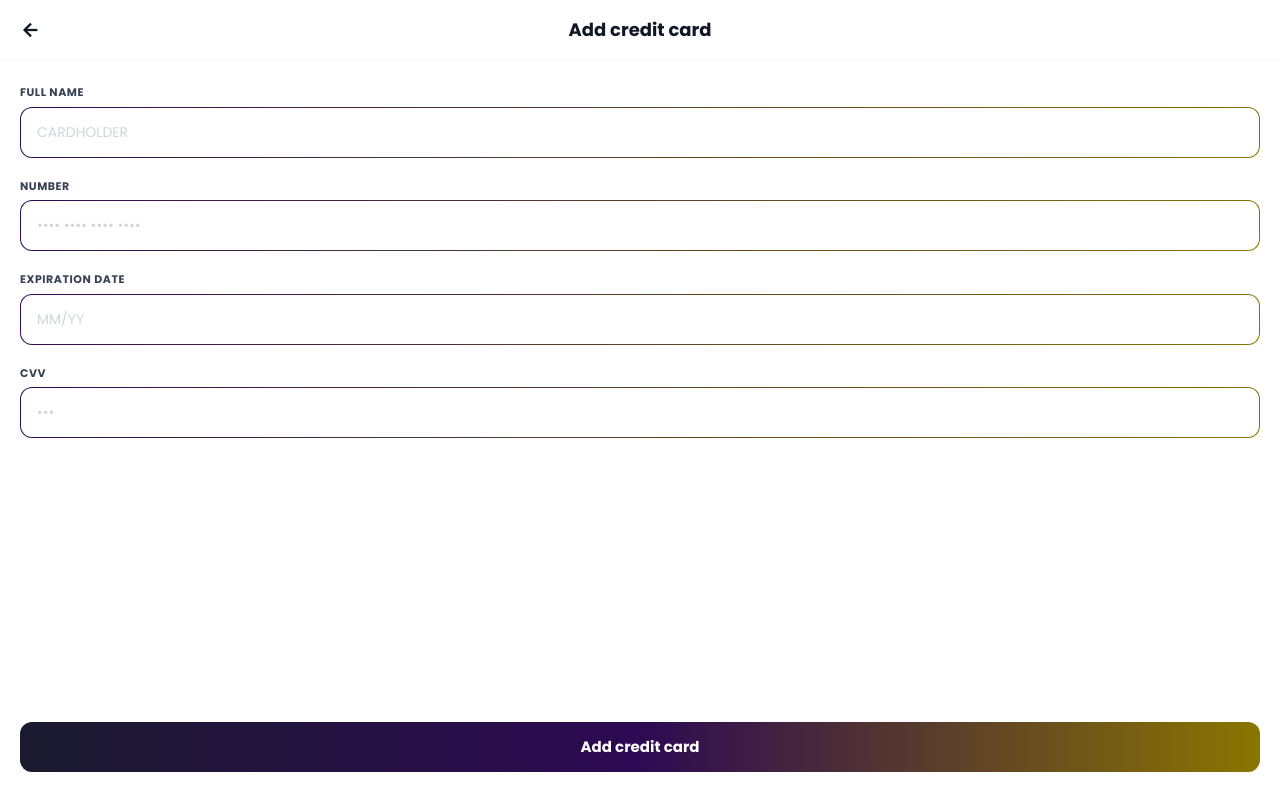
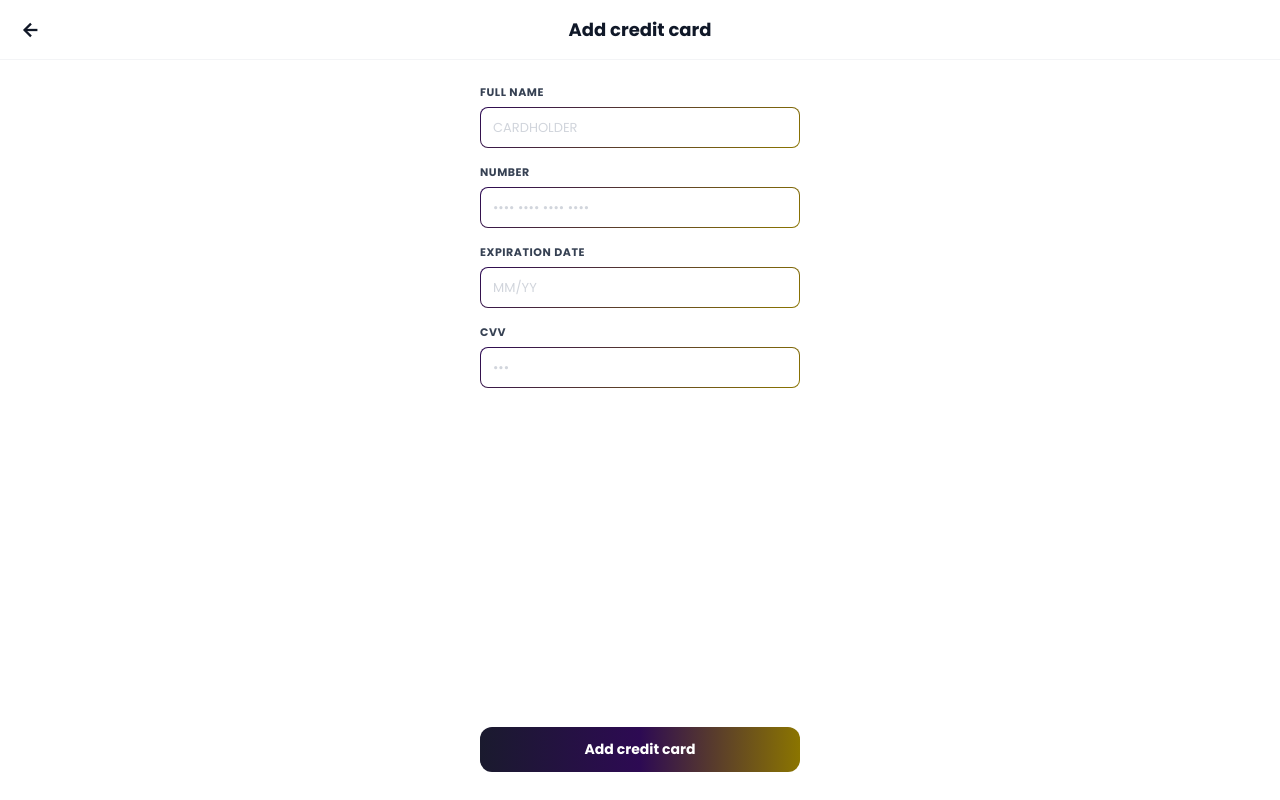
Before and after one commit to temmy762/movo-app, a Next.js app: page /home/payment/add-card in a window 1280 px wide. Built offline with nearby package versions, Linux system fonts and the light colour scheme.

Commit message:
fix: reduce and center add card form

```diff
--- a/app/home/payment/add-card/page.tsx
+++ b/app/home/payment/add-card/page.tsx
@@ -35,7 +35,7 @@ function CardField({
         onChange={(e) => onChange(e.target.value)}
         placeholder={placeholder}
         maxLength={maxLength}
-        className="w-full px-4 py-3.5 rounded-xl text-[14px] text-gray-800 placeholder-gray-300 focus:outline-none"
+        className="w-full px-3 py-2.5 rounded-lg text-[13px] text-gray-800 placeholder-gray-300 focus:outline-none"
         style={gradientBorder}
       />
     </div>
@@ -84,7 +84,8 @@ export default function AddCardPage() {
         </div>
 
         {/* Form */}
-        <div className="flex-1 px-5 py-6 flex flex-col gap-5">
+        <div className="flex-1 flex flex-col items-center px-5 py-6">
+          <div className="w-full max-w-xs flex flex-col gap-4">
           <CardField
             label="Full Name"
             value={fullName}
@@ -113,14 +114,15 @@ export default function AddCardPage() {
             type="password"
             maxLength={4}
           />
+          </div>
         </div>
 
         {/* CTA */}
-        <div className="px-5 pb-7">
+        <div className="flex justify-center px-5 pb-7">
           <button
             type="button"
             onClick={() => router.back()}
-            className="w-full py-3.5 rounded-xl text-white font-bold text-[15px]"
+            className="w-full max-w-xs py-3 rounded-xl text-white font-bold text-[14px]"
             style={{ background: "linear-gradient(90deg, #1a1a2e 0%, #2D0A53 50%, #8B7500 100%)" }}
           >
             Add credit card
```
